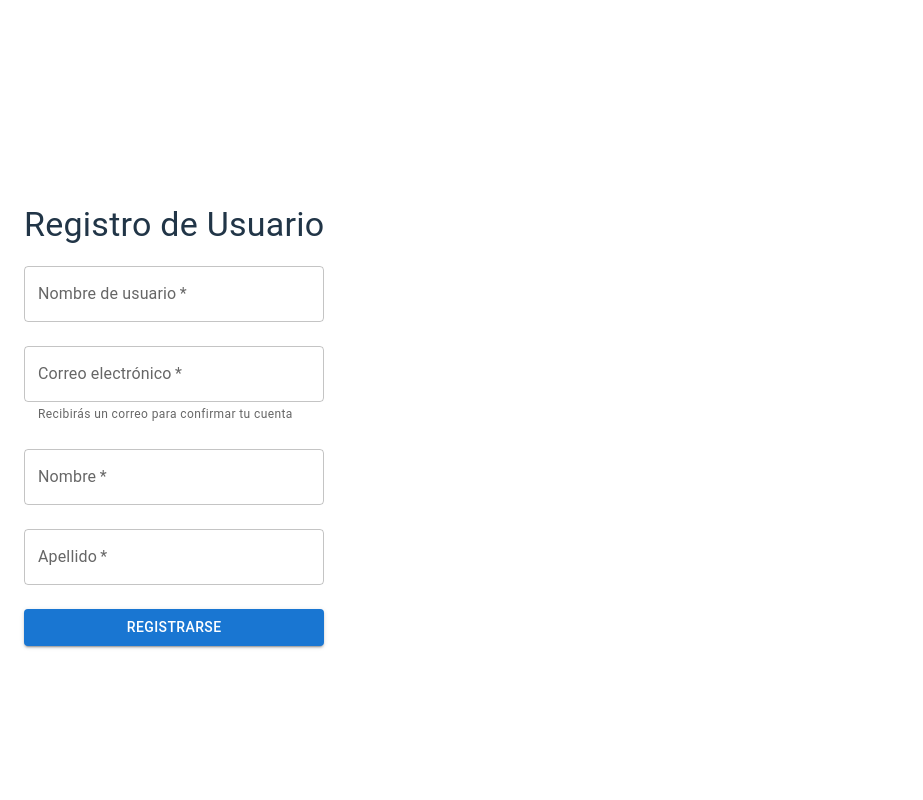
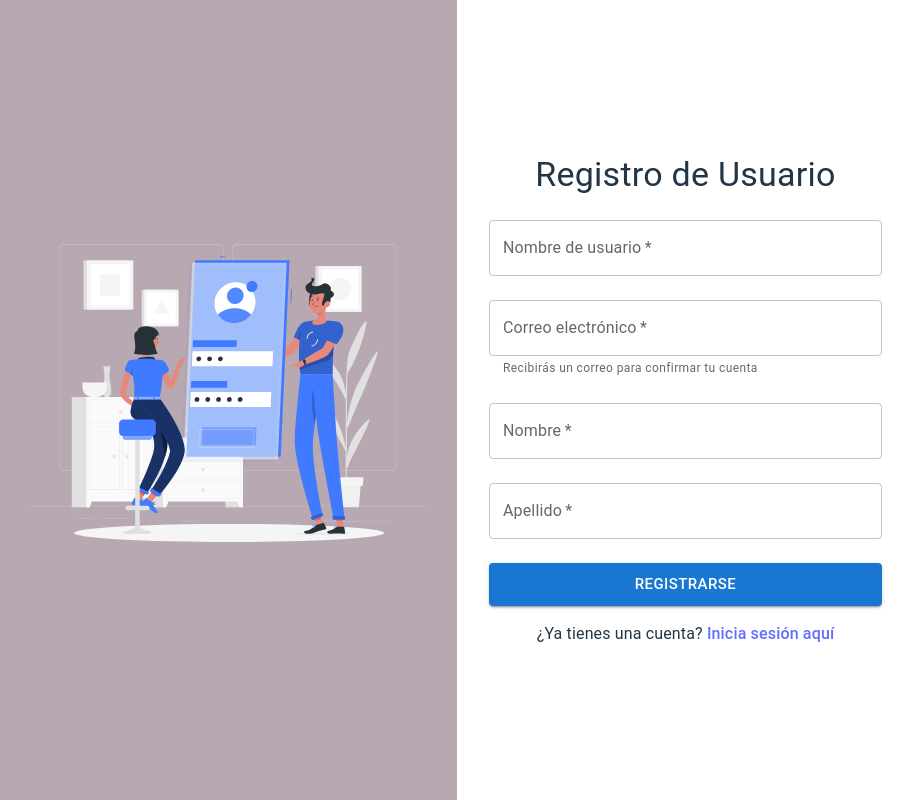
Before and after one commit to Milko0/frontend-DetecThief, a React (Vite) app: page /register in a window 1280 px wide. Shown: the whole page, without its empty margins (0-923 px from the left). Built offline with nearby package versions, Linux system fonts and the light colour scheme.

Commit message:
"Updating"

```diff
--- a/src/App.jsx
+++ b/src/App.jsx
@@ -1,6 +1,6 @@
-// src/App.jsx
+
 import React from 'react';
-import { BrowserRouter as Router, Routes, Route } from 'react-router-dom';
+import { BrowserRouter as Router, Routes, Route, Navigate } from 'react-router-dom';
 import LoginPage from './modules/auth/pages/LoginPage';
 import RegisterPage from './modules/auth/pages/RegisterPage';
 import WelcomePage from './modules/auth/pages/WelcomePage';
@@ -8,10 +8,13 @@ import WelcomePage from './modules/auth/pages/WelcomePage';
 const App = () => (
   <Router>
     <Routes>
+      {/* Redirección por defecto a la página de login */}
+      <Route path="/" element={<Navigate to="/login" replace />} />
       <Route path="/login" element={<LoginPage />} />
       <Route path="/register" element={<RegisterPage />} />
       <Route path="/welcome" element={<WelcomePage />} />
-
+      {/* Redirección para cualquier ruta no definida */}
+      <Route path="*" element={<Navigate to="/login" replace />} />
     </Routes>
   </Router>
 );
--- a/src/modules/auth/pages/LoginPage.jsx
+++ b/src/modules/auth/pages/LoginPage.jsx
@@ -1,24 +1,20 @@
-// src/modules/auth/pages/LoginPage.jsx
 import React, { useState } from 'react';
 import { Button, Typography } from "@mui/material";
 import { Box, Container, Stack } from '@mui/system';
 import TextField from '@mui/material/TextField';
-import LOGIN_IMG from '../../../assets/imagen_login.svg';  // Asegúrate de tener la imagen en la carpeta correcta
+import LOGIN_IMG from '../../../assets/imagen_login.svg';
 import { useNavigate } from "react-router-dom";
-import { supabase } from '../../../supabaseClient.js'; // Importamos el cliente de Supabase
+import { supabase } from '../../../supabaseClient.js';
 
 const LoginPage = () => {
   const [email, setEmail] = useState('');
-  const [password, setPassword] = useState('');
-  const [isLoginForm, setIsLoginForm] = useState(true); // Definimos el estado para cambiar entre login y registro
-  const [error, setError] = useState('');  // Para manejar el mensaje de error
+  const [error, setError] = useState('');
   const navigate = useNavigate();
 
   const handleLogin = async (e) => {
     e.preventDefault();
 
-    // Validación básica antes de hacer la solicitud al backend
-    if (!email ) {
+    if (!email) {
       setError('Por favor ingresa tu correo');
       return;
     }
@@ -27,7 +23,7 @@ const LoginPage = () => {
       const { error } = await supabase.auth.signInWithOtp({
         email: email,
         options: {
-          emailRedirectTo: 'http://localhost:5173/welcome'  // Redirige al usuario después de hacer clic en el Magic Link
+          emailRedirectTo: 'http://localhost:5173/welcome'
         }
       });
 
@@ -42,12 +38,6 @@ const LoginPage = () => {
     }
   };
 
-  const handleRegister = async (e) => {
-    e.preventDefault();
-    // Lógica de registro (puedes llamar un servicio similar al login)
-    alert("Error en el registro");
-  };
-
   return (
     <Container maxWidth="xl" sx={{ display: 'flex' }} disableGutters>
       {/* Imagen de la izquierda */}
@@ -55,10 +45,8 @@ const LoginPage = () => {
         <img src={LOGIN_IMG} alt="login_img" style={{ maxWidth: '100%', width: '400px', height: 'auto' }} />
       </Box>
 
-      {/* Formulario de login o registro */}
+      {/* Formulario de login */}
       <Box sx={{ height: '100vh', width: { xs: '100%', md: '50%' }, display: 'flex', alignItems: 'center', justifyContent: 'center' }}>
-        {
-          isLoginForm ?
         <Box sx={{ height: '400px', width: '450px', mx: 4 }}>
           <Stack onSubmit={handleLogin} component='form' direction="column" spacing={3}>
             <Typography variant="h4" sx={{ textAlign: "center" }}>Iniciar Sesión</Typography>
@@ -70,35 +58,21 @@ const LoginPage = () => {
               onChange={(e) => setEmail(e.target.value)}
               fullWidth
             />
-
             <Button type="submit" variant="contained" size="large" sx={{ color: 'white' }}>Enviar Magic Link</Button>
           </Stack>
 
           {/* Mostrar mensaje de error si existe */}
-              {error && <Typography sx={{ color: 'red', textAlign: 'center' }}>{error}</Typography>}
+          {error && <Typography sx={{ color: 'red', textAlign: 'center', mt: 2 }}>{error}</Typography>}
 
           <Stack>
             <Typography sx={{ textAlign: "center", mt: 2 }}>
-                  ¿Aún no tienes una cuenta? <a href="#" onClick={(e) => { e.preventDefault(); setIsLoginForm(false); }}>Regístrate aquí</a>
+              ¿Aún no tienes una cuenta? <a href="#" onClick={(e) => { e.preventDefault(); navigate('/register'); }}>Regístrate aquí</a>
             </Typography>
             <Typography sx={{ mt: 2, textAlign: "center" }}>
               <a href="#" onClick={() => navigate('/forgot-password')}>¿Olvidaste tu contraseña?</a>
             </Typography>
           </Stack>
         </Box>
-            :
-            <Box sx={{ height: '400px', width: '450px', mx: 4 }}>
-              <Stack onSubmit={handleRegister} component='form' direction="column" spacing={3}>
-                <Typography variant="h4" sx={{ textAlign: "center" }}>Registro</Typography>
-                <TextField name="email" label="Correo electrónico" variant="outlined" fullWidth />
-                <TextField name="password" type="password" label="Contraseña" variant="outlined" fullWidth />
-                <Button type="submit" variant="contained" size="large" sx={{ color: 'white' }}>Registrarme</Button>
-              </Stack>
-              <Typography sx={{ textAlign: "center", mt: 2 }}>
-                ¿Ya tienes una cuenta? <a href="#" onClick={(e) => { e.preventDefault(); setIsLoginForm(true); }}>Inicia sesión aquí</a>
-              </Typography>
-            </Box>
-        }
       </Box>
     </Container>
   );
--- a/src/modules/auth/pages/RegisterPage.jsx
+++ b/src/modules/auth/pages/RegisterPage.jsx
@@ -1,9 +1,10 @@
-// src/modules/auth/pages/RegisterPage.jsx
 import React, { useState } from 'react';
-import { Button, Typography, TextField, Container, CircularProgress } from "@mui/material";
-import { Box, Stack } from '@mui/system';
-import { supabase } from '../../../supabaseClient';
-import { useNavigate } from 'react-router-dom';
+import { Button, Typography, CircularProgress } from "@mui/material";
+import { Box, Container, Stack } from '@mui/system';
+import TextField from '@mui/material/TextField';
+import LOGIN_IMG from '../../../assets/imagen_login.svg';  // Usamos la misma imagen
+import { useNavigate } from "react-router-dom";
+import { supabase } from '../../../supabaseClient.js';
 
 const RegisterPage = () => {
   const [username, setUsername] = useState('');
@@ -49,7 +50,6 @@ const RegisterPage = () => {
 
       if (authError) throw new Error(authError.message);
 
-
       setSuccess('Usuario registrado exitosamente. Se ha enviado un correo para verificar tu cuenta.');
 
       // Limpiar formulario
@@ -58,7 +58,7 @@ const RegisterPage = () => {
       setFirstName('');
       setLastName('');
 
-      // Opcional: redireccionar al login después de unos segundos
+      // Redireccionar al login después de unos segundos
       setTimeout(() => {
         navigate('/login');
       }, 3000);
@@ -71,13 +71,18 @@ const RegisterPage = () => {
   };
 
   return (
-    <Container maxWidth="xs" sx={{ textAlign: 'center', marginTop: '50px' }}>
-      <Typography variant="h4" sx={{ marginBottom: '20px' }}>
-        Registro de Usuario
-      </Typography>
+    <Container maxWidth="xl" sx={{ display: 'flex' }} disableGutters>
+      {/* Imagen de la izquierda - misma estructura que en LoginPage */}
+      <Box sx={{ display: 'flex', bgcolor: '#B7A8B2', height: '100vh', width: { xs: '0%', md: '50%' }, justifyContent: 'center', alignItems: 'center' }}>
+        <img src={LOGIN_IMG} alt="register_img" style={{ maxWidth: '100%', width: '400px', height: 'auto' }} />
+      </Box>
 
-      <Box sx={{ width: '100%' }}>
+      {/* Formulario de registro */}
+      <Box sx={{ height: '100vh', width: { xs: '100%', md: '50%' }, display: 'flex', alignItems: 'center', justifyContent: 'center' }}>
+        <Box sx={{ width: '450px', mx: 4, my: 4 }}>
           <Stack onSubmit={handleRegister} component="form" direction="column" spacing={3}>
+            <Typography variant="h4" sx={{ textAlign: "center" }}>Registro de Usuario</Typography>
+
             <TextField
               label="Nombre de usuario"
               value={username}
@@ -85,6 +90,7 @@ const RegisterPage = () => {
               fullWidth
               required
             />
+
             <TextField
               label="Correo electrónico"
               value={email}
@@ -94,6 +100,7 @@ const RegisterPage = () => {
               required
               helperText="Recibirás un correo para confirmar tu cuenta"
             />
+
             <TextField
               label="Nombre"
               value={firstName}
@@ -101,6 +108,7 @@ const RegisterPage = () => {
               fullWidth
               required
             />
+
             <TextField
               label="Apellido"
               value={lastName}
@@ -108,20 +116,30 @@ const RegisterPage = () => {
               fullWidth
               required
             />
+
             <Button
               type="submit"
               variant="contained"
               color="primary"
               disabled={loading}
-            startIcon={loading && <CircularProgress size={20} color="inherit" />}
+              size="large"
+              sx={{ color: 'white' }}
+              startIcon={loading ? <CircularProgress size={20} color="inherit" /> : null}
             >
               {loading ? 'Registrando...' : 'Registrarse'}
             </Button>
           </Stack>
+
+          {/* Mostrar mensajes de error o éxito */}
+          {error && <Typography sx={{ color: 'red', textAlign: 'center', mt: 2 }}>{error}</Typography>}
+          {success && <Typography sx={{ color: 'green', textAlign: 'center', mt: 2 }}>{success}</Typography>}
+
+          {/* Link para volver al login */}
+          <Typography sx={{ textAlign: "center", mt: 2 }}>
+            ¿Ya tienes una cuenta? <a href="#" onClick={(e) => { e.preventDefault(); navigate('/login'); }}>Inicia sesión aquí</a>
+          </Typography>
         </Box>
-
-      {error && <Typography sx={{ color: 'red', marginTop: '10px' }}>{error}</Typography>}
-      {success && <Typography sx={{ color: 'green', marginTop: '10px' }}>{success}</Typography>}
+      </Box>
     </Container>
   );
 };
```
Lines whose indentation alone changed are shown as unchanged.
